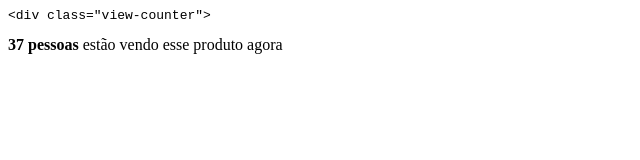
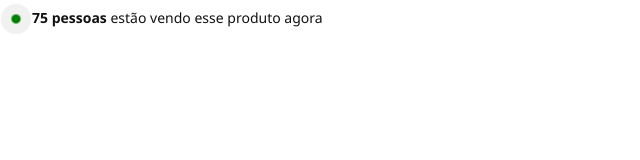
Before and after one commit to naldomed/fakviews, a plain HTML site: page index.html in a window 1280 px wide. Shown: the whole page, without its empty margins (0-640 px from the left). Drawn offline with Linux system fonts and the light colour scheme.

Commit message:
Update index.html

```diff
--- a/index.html
+++ b/index.html
@@ -1,7 +1,88 @@
-<pre><code>&lt;div class="view-counter"&gt;
-</code></pre>
+<div class="view-counter">
   <div class="pulse-wrapper">
     <span class="dot"></span>
     <span class="pulse-ring"></span>
   </div>
   <span><strong id="visits">37</strong> <strong>pessoas</strong> estão vendo esse produto agora</span>
+</div>
+
+<style>
+  .view-counter {
+    font-family: "Segoe UI", Roboto, sans-serif;
+    padding: 0;
+    display: inline-flex;
+    align-items: center;
+    gap: 8px;
+    font-size: 14px;
+    color: #111;
+    max-width: fit-content;
+    position: relative;
+    border: none;
+    box-shadow: none;
+    background: transparent;
+  }
+
+  .pulse-wrapper {
+    position: relative;
+    width: 16px;
+    height: 16px;
+    top: 1px
+  }
+
+  .dot {
+    width: 8px;
+    height: 8px;
+    background: green;
+    border-radius: 50%;
+    position: absolute;
+    top: 4px;
+    left: 3.8px;
+    z-index: 2;
+    animation: dotPulse 0.8s ease-in-out infinite;
+  }
+
+  .pulse-ring {
+    width: 16px;
+    height: 16px;
+    border-radius: 50%;
+    background: rgba(85, 85, 85, 0.4);
+    position: absolute;
+    top: 0;
+    left: 0;
+    z-index: 1;
+    animation: ringPulse 0.9s ease-out infinite;
+  }
+
+  @keyframes dotPulse {
+    0%, 100% { transform: scale(1); opacity: 1; }
+    50% { transform: scale(1.3); opacity: 4; }
+  }
+
+  @keyframes ringPulse {
+    0% { transform: scale(1); opacity: 0.8; }
+    100% { transform: scale(2.2); opacity: 0; }
+  }
+</style>
+
+<script>
+  document.addEventListener("DOMContentLoaded", function () {
+    const visits = document.getElementById("visits");
+
+    // Valor inicial aleatório
+    let count = Math.floor(Math.random() * (81 - 25)) + 25;
+    visits.textContent = count;
+
+    // Atualiza dinamicamente a cada 3 a 6 segundos
+    setInterval(() => {
+      const direction = Math.random() < 0.5 ? -1 : 1; // sobe ou desce
+      const variation = Math.floor(Math.random() * 2) + 1; // 1 ou 2 visitantes
+      count += direction * variation;
+
+      // Limites para não sair do realista
+      if (count < 20) count = 22;
+      if (count > 85) count = 83;
+
+      visits.textContent = count;
+    }, Math.floor(Math.random() * 3000) + 3000); // entre 3s e 6s
+  });
+</script>
```
